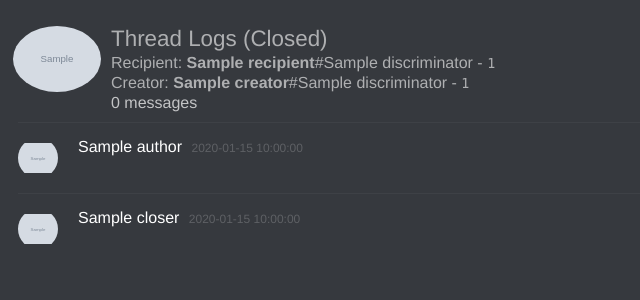
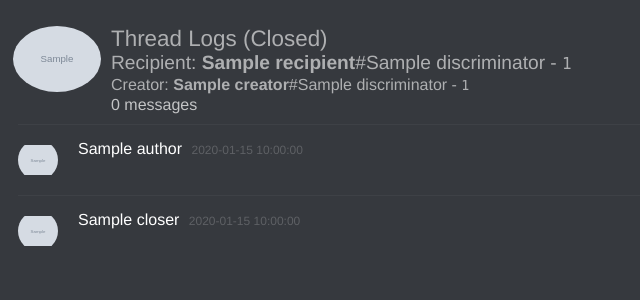
Before and after one commit to kyb3r/modmail-api, a Python web app: template templates/logbase.html in a window 1280 px wide. Shown: the top 300 px of the page, without its empty margins (0-640 px from the left). Run offline with Jinja, Linux system fonts and the light colour scheme; the template is opened without the code that fills it: most values are stand-ins (such as "Sample title", 1, 10 or a date in 2020); grey boxes marked "Sample" are stand-in pictures; some web fonts are replaced.

Commit message:
Update logbase.html

```diff
--- a/templates/logbase.html
+++ b/templates/logbase.html
@@ -17,7 +17,7 @@
     </div>
     <div class="info__metadata">
         <div class="info__guild-name">Thread Logs {% if log_entry.open %}(Open){% else %}(Closed){% endif %}</div>
-        <div class="info__channel-topic">Recipient: <strong>{{log_entry.recipient.name | e }}</strong>#{{ log_entry.recipient.discriminator }} - <small><code>{{ log_entry.recipient.id }}</code></small></div>
+        <div class="info__channel-name">Recipient: <strong>{{log_entry.recipient.name | e }}</strong>#{{ log_entry.recipient.discriminator }} - <small><code>{{ log_entry.recipient.id }}</code></small></div>
         {% if log_entry.recipient != log_entry.creator %}
         <div class="info__channel-topic">Creator: <strong>{{log_entry.creator.name | e}}</strong>#{{ log_entry.creator.discriminator }} - <small><code>{{ log_entry.creator.id }}</code></small></div>
         {% else %}
```
